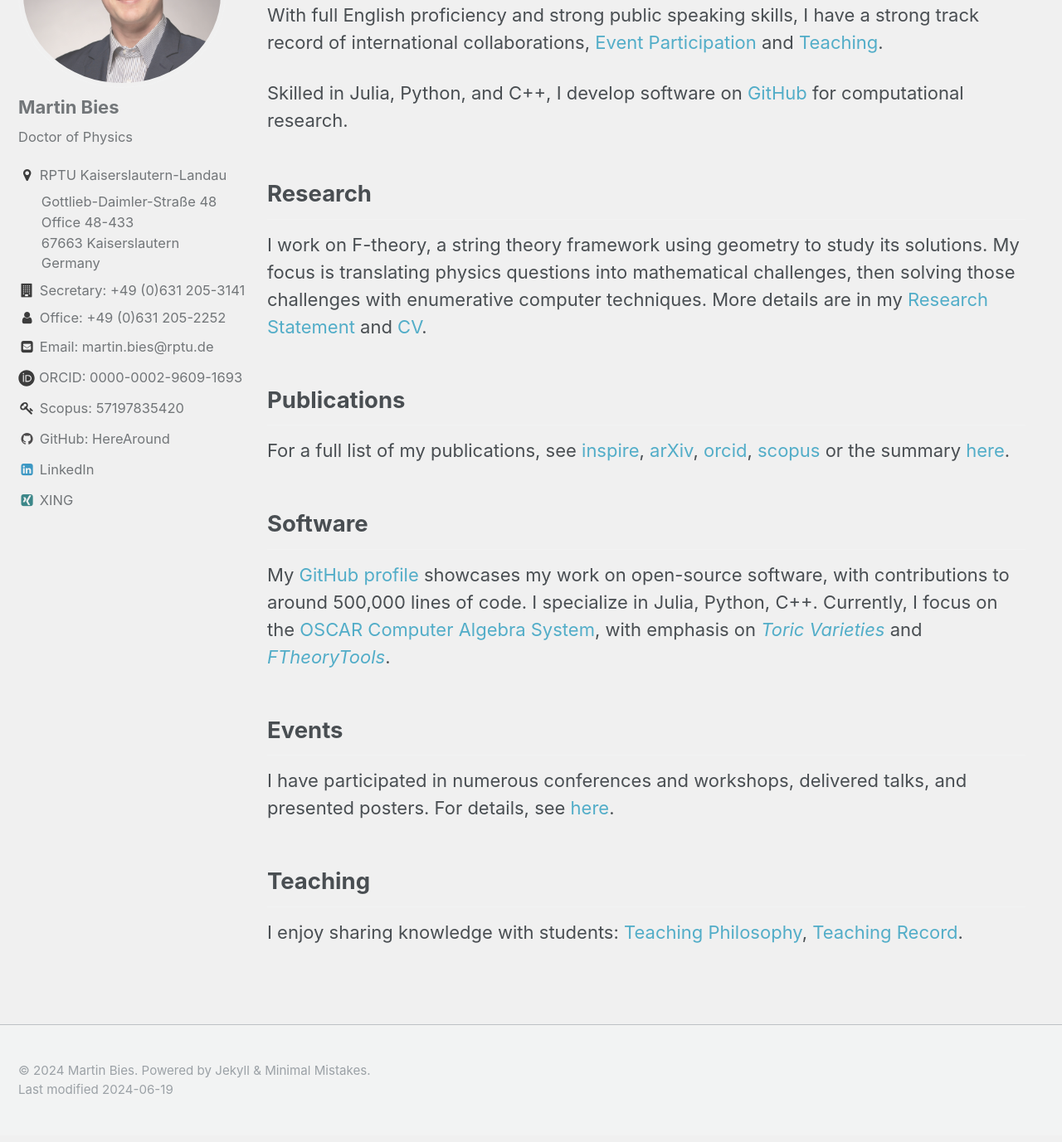
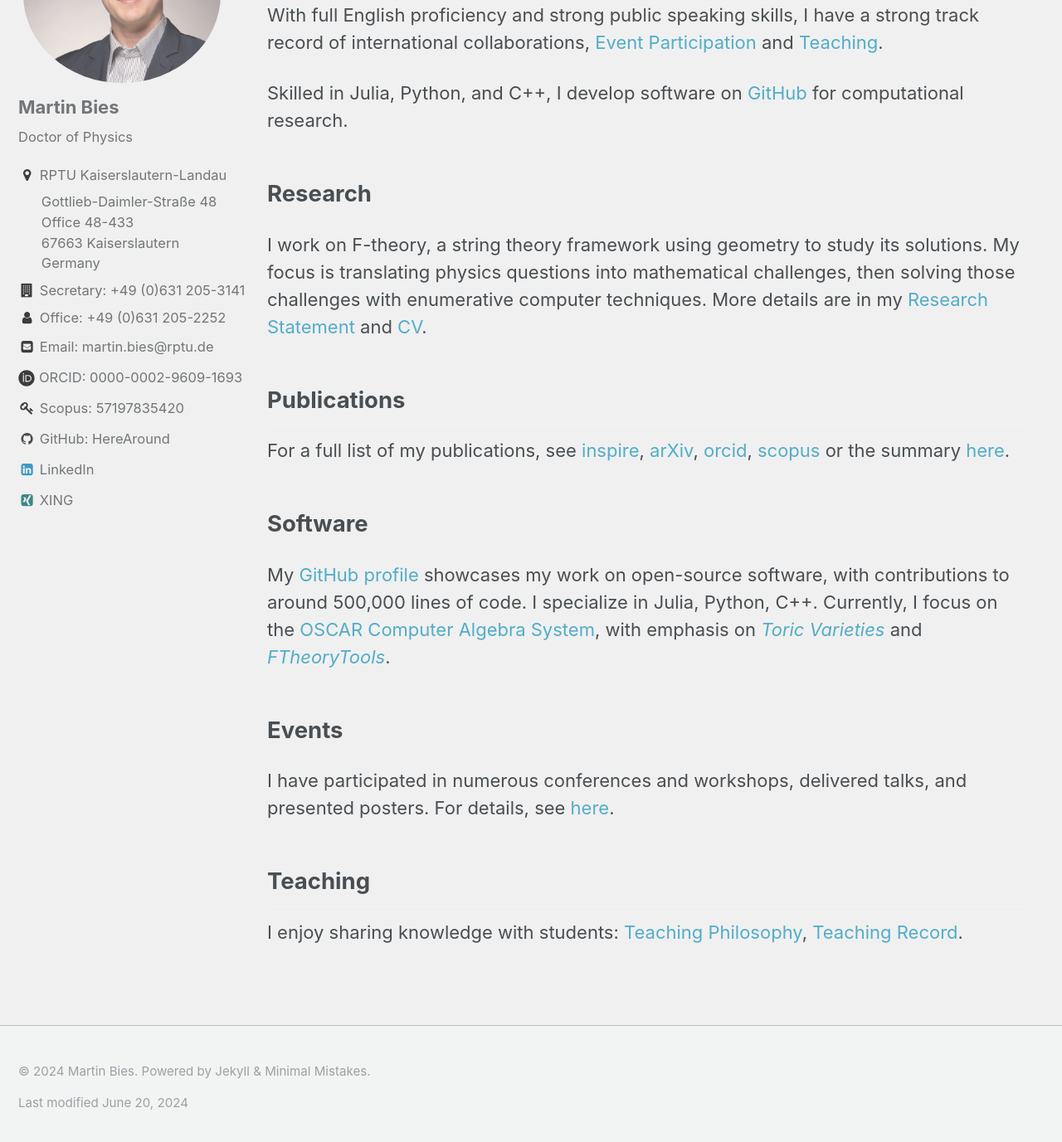
Before and after one commit to MartinBies/MartinBies.github.io, a Jekyll site: the page built from index.md, in a window 1280 px wide and 1400 px high, scrolled down 423 px. Shown: the top 1377 px of the window at 83% size. Built offline with Jekyll 4.4.1, drawn with Linux system fonts in a browser that asks for light colours.

Commit message:
Improve footer

```diff
--- a/_layouts/single.html
+++ b/_layouts/single.html
@@ -136,8 +136,13 @@
 
   <div class="page__footer">
     <footer>
-      <div class="page__footer-copyright">&copy; {{ site.time | date: '%Y' }} {{ site.name | default: site.title }}. {{ site.data.ui-text[site.locale].powered_by | default: 'Powered by' }} <a href="http://jekyllrb.com" rel="nofollow">Jekyll</a> &amp; <a href="https://mademistakes.com/work/minimal-mistakes-jekyll-theme/" rel="nofollow">Minimal Mistakes</a>.</div>
-      <div class="page__footer-copyright">Last modified 2024-06-19</div>
+      <div class="page__footer-content">
+        <div>&copy; {{ site.time | date: '%Y' }} {{ site.name | default: site.title }}. {{ site.data.ui-text[site.locale].powered_by | default: 'Powered by' }}
+          <a href="http://jekyllrb.com" rel="nofollow">Jekyll</a> &amp;
+          <a href="https://mademistakes.com/work/minimal-mistakes-jekyll-theme/" rel="nofollow">Minimal Mistakes</a>.
+        </div>
+        <div>Last modified June 20, 2024</div>
+      </div>
     </footer>
   </div>
 
--- a/_sass/minimal-mistakes.scss
+++ b/_sass/minimal-mistakes.scss
@@ -924,25 +924,19 @@ th {
 .page__footer {
   @include clearfix;
   float: left;
-    margin-left: 0;
-    margin-right: 0;
   width: 100%;
   clear: both;
-    /* sticky footer fix start */
   position: absolute;
   bottom: 0;
   height: auto;
-    /* sticky footer fix end */
-    margin-top: 3em;
+  margin: 3em 0 0;
   color: mix(#fff, $gray, 25%);
   background-color: $lighter-gray;
   border-top: 1px solid $light-gray;
 
   footer {
     @include clearfix;
-      margin-left: auto;
-      margin-right: auto;
-      margin-top: 2em;
+    margin: 2em auto 0;
     max-width: 100%;
     padding: 0 1em 2em;
 
@@ -954,20 +948,16 @@ th {
   a {
     color: inherit;
     text-decoration: none;
-
-      &:hover {
-        text-decoration: underline;
-      }
+    &:hover {text-decoration: underline;}
   }
 
-    .fa {
-      color: mix(#fff, $gray, 25%);
-    }
-}
+  .fa {color: mix(#fff, $gray, 25%);}
 
-.page__footer-copyright {
+  .page__footer-content {
     font-family: $global-font-family;
     font-size: $type-size-7;
+    div {margin-bottom: 1em;}
+  }
 }
 
 
```
Lines whose indentation alone changed are shown as unchanged.
